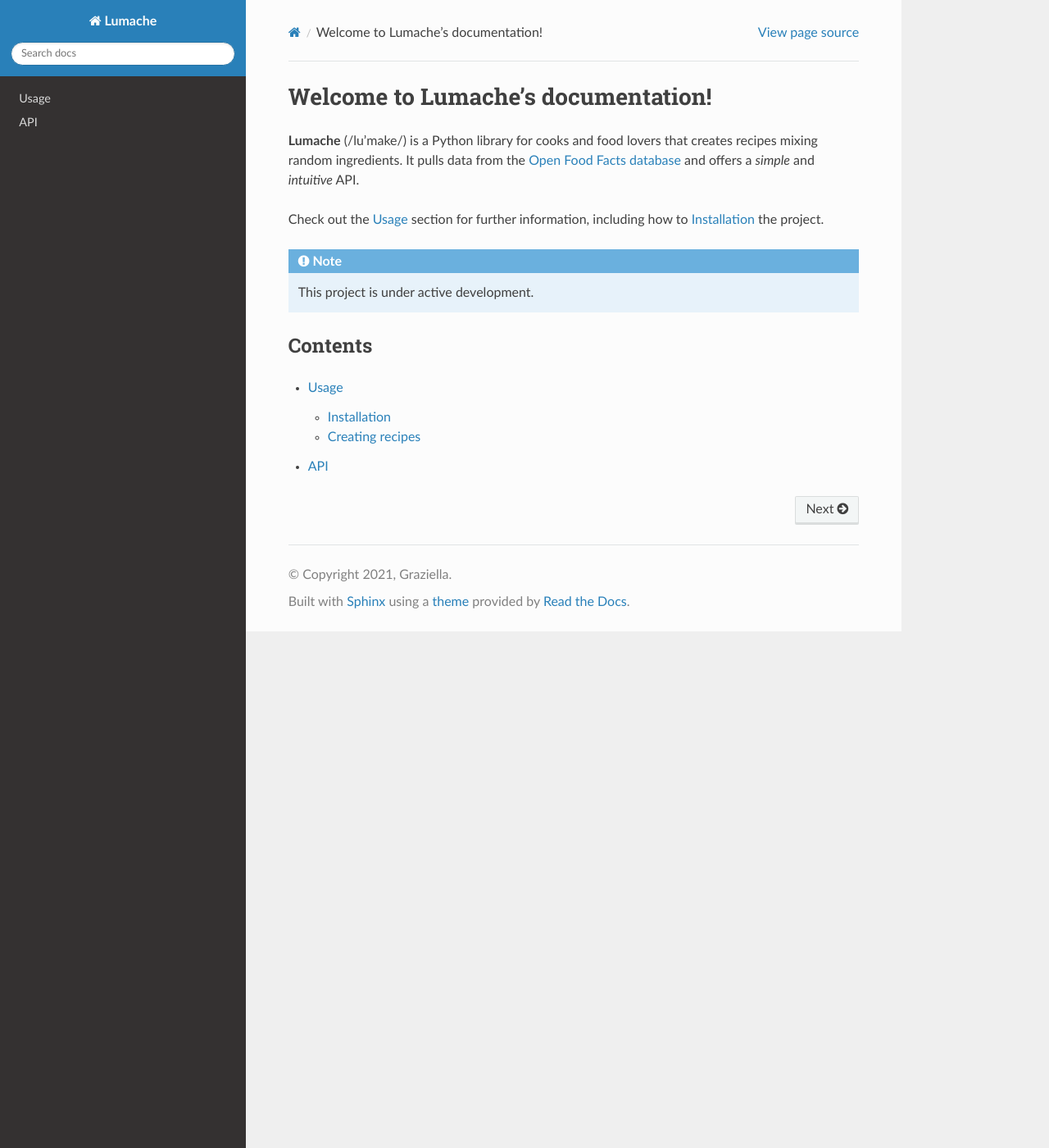
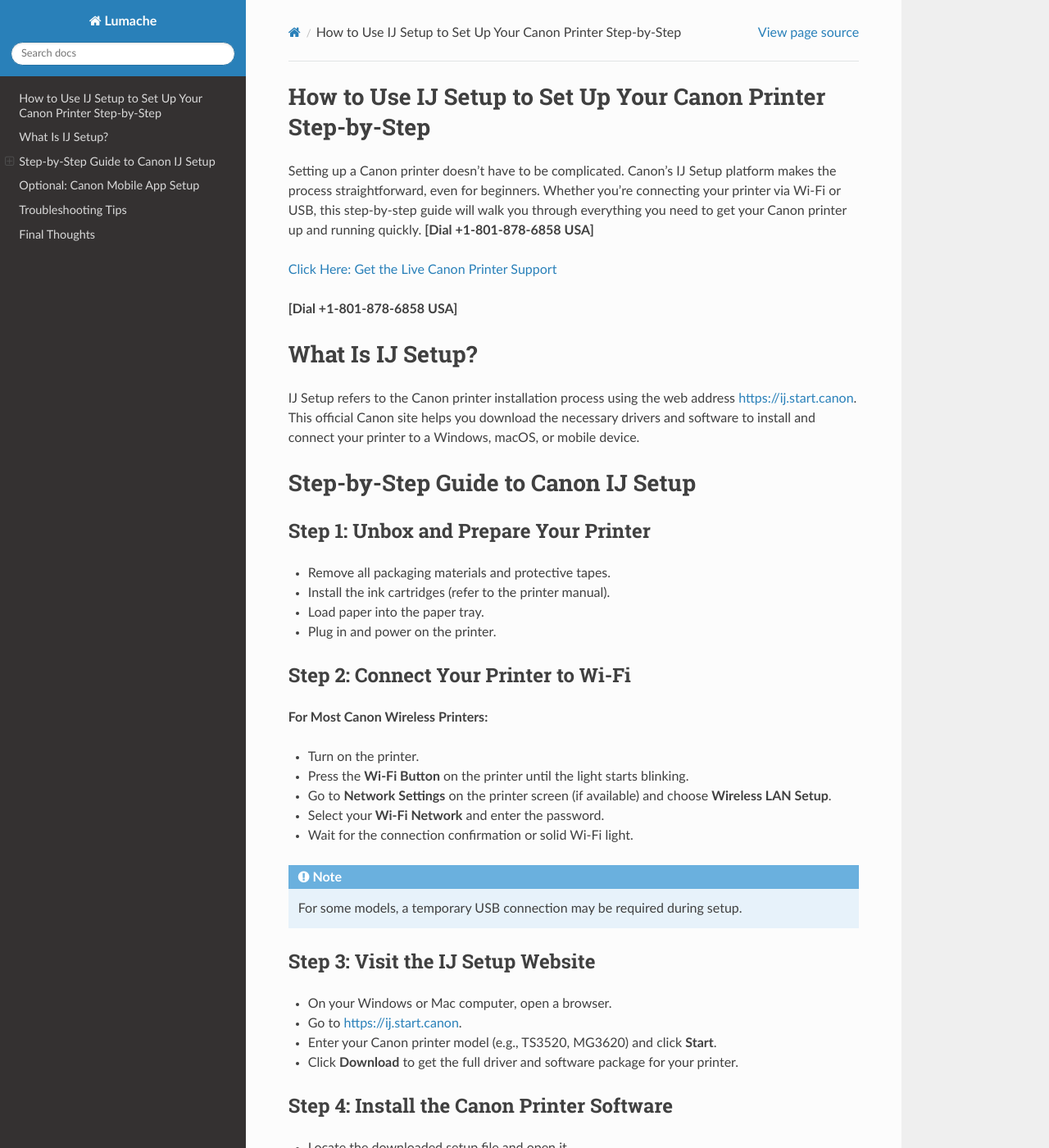
Before and after one commit to trickjack/canonranking, a Sphinx documentation site: the page built from docs/source/index.rst, in a window 1280 px wide and 1400 px high. Shown: the whole window at 82% size. Built offline with Sphinx 7.4.7 and the Read the Docs theme 3.1.0, drawn with Linux system fonts in a browser that asks for light colours; some of the changed text lies outside the part shown.

Commit message:
Update index.rst

```diff
--- a/docs/source/index.rst
+++ b/docs/source/index.rst
@@ -1,22 +1,107 @@
-Welcome to Lumache's documentation!
-===================================
+How to Use IJ Setup to Set Up Your Canon Printer Step-by-Step
+===============================================================
 
-**Lumache** (/lu'make/) is a Python library for cooks and food lovers
-that creates recipes mixing random ingredients.
-It pulls data from the `Open Food Facts database <https://world.openfoodfacts.org/>`_
-and offers a *simple* and *intuitive* API.
+Setting up a Canon printer doesn't have to be complicated. Canon’s IJ Setup platform makes the process straightforward, even for beginners. Whether you're connecting your printer via Wi-Fi or USB, this step-by-step guide will walk you through everything you need to get your Canon printer up and running quickly. **[Dial +1-801-878-6858 USA]**
 
-Check out the :doc:`usage` section for further information, including
-how to :ref:`installation` the project.
+`Click Here: Get the Live Canon Printer Support <https://jivo.chat/KlZSRejpBm>`_
+
+**[Dial +1-801-878-6858 USA]**
+
+What Is IJ Setup?
+==================
+
+IJ Setup refers to the Canon printer installation process using the web address `https://ij.start.canon <https://ij.start.canon>`_. This official Canon site helps you download the necessary drivers and software to install and connect your printer to a Windows, macOS, or mobile device.
+
+Step-by-Step Guide to Canon IJ Setup
+====================================
+
+Step 1: Unbox and Prepare Your Printer
+--------------------------------------
+
+- Remove all packaging materials and protective tapes.
+- Install the ink cartridges (refer to the printer manual).
+- Load paper into the paper tray.
+- Plug in and power on the printer.
+
+Step 2: Connect Your Printer to Wi-Fi
+--------------------------------------
+
+**For Most Canon Wireless Printers:**
+
+- Turn on the printer.
+- Press the **Wi-Fi Button** on the printer until the light starts blinking.
+- Go to **Network Settings** on the printer screen (if available) and choose **Wireless LAN Setup**.
+- Select your **Wi-Fi Network** and enter the password.
+- Wait for the connection confirmation or solid Wi-Fi light.
 
 .. note::
 
-   This project is under active development.
+   For some models, a temporary USB connection may be required during setup.
 
-Contents
---------
+Step 3: Visit the IJ Setup Website
+-----------------------------------
 
-.. toctree::
+- On your Windows or Mac computer, open a browser.
+- Go to `https://ij.start.canon <https://ij.start.canon>`_.
+- Enter your Canon printer model (e.g., TS3520, MG3620) and click **Start**.
+- Click **Download** to get the full driver and software package for your printer.
 
-   usage
-   api
+Step 4: Install the Canon Printer Software
+-------------------------------------------
+
+- Locate the downloaded setup file and open it.
+- Follow the on-screen instructions:
+
+  - Choose your language and country.
+  - Agree to the license agreement.
+  - Choose **Wireless Connection** (if not using USB).
+
+- The installer will search for your printer on the network.
+
+.. important::
+
+   If the printer is not detected, ensure it’s on the same Wi-Fi network as your computer and try again.
+
+Step 5: Complete the Setup
+---------------------------
+
+Once your printer is detected:
+
+- Click on your printer model.
+- Follow the rest of the prompts to complete the installation.
+- You may be asked to register the printer or install optional software like scanning utilities.
+
+Step 6: Add Printer to Devices (If Needed)
+-------------------------------------------
+
+**On Windows:**
+
+- Go to **Settings > Devices > Printers & Scanners**.
+- Click **Add a Printer**.
+- Select your Canon printer from the list and click **Add Device**.
+
+**On Mac:**
+
+- Go to **System Settings > Printers & Scanners**.
+- Click the **+** icon and select your printer.
+
+Optional: Canon Mobile App Setup
+=================================
+
+To print from your phone:
+
+- Download **Canon PRINT Inkjet/SELPHY** from the App Store or Google Play.
+- Open the app and follow the prompts to connect the printer via Wi-Fi.
+- Start printing photos or documents directly from your device.
+
+Troubleshooting Tips
+======================
+
+- **Printer Not Found?** Ensure Wi-Fi is active and the printer is on the same network.
+- **Slow Setup?** Restart your computer and router.
+- **Installation Error?** Disable any firewall or antivirus temporarily during setup.
+
+Final Thoughts
+===============
+
+Using IJ Setup at `https://ij.start.canon <https://ij.start.canon>`_ is the easiest way to configure your Canon printer. Whether you're setting it up for the first time or reinstalling on a new device, this step-by-step guide helps ensure a smooth and quick process. Enjoy hassle-free printing with Canon’s reliable wireless technology.
```
